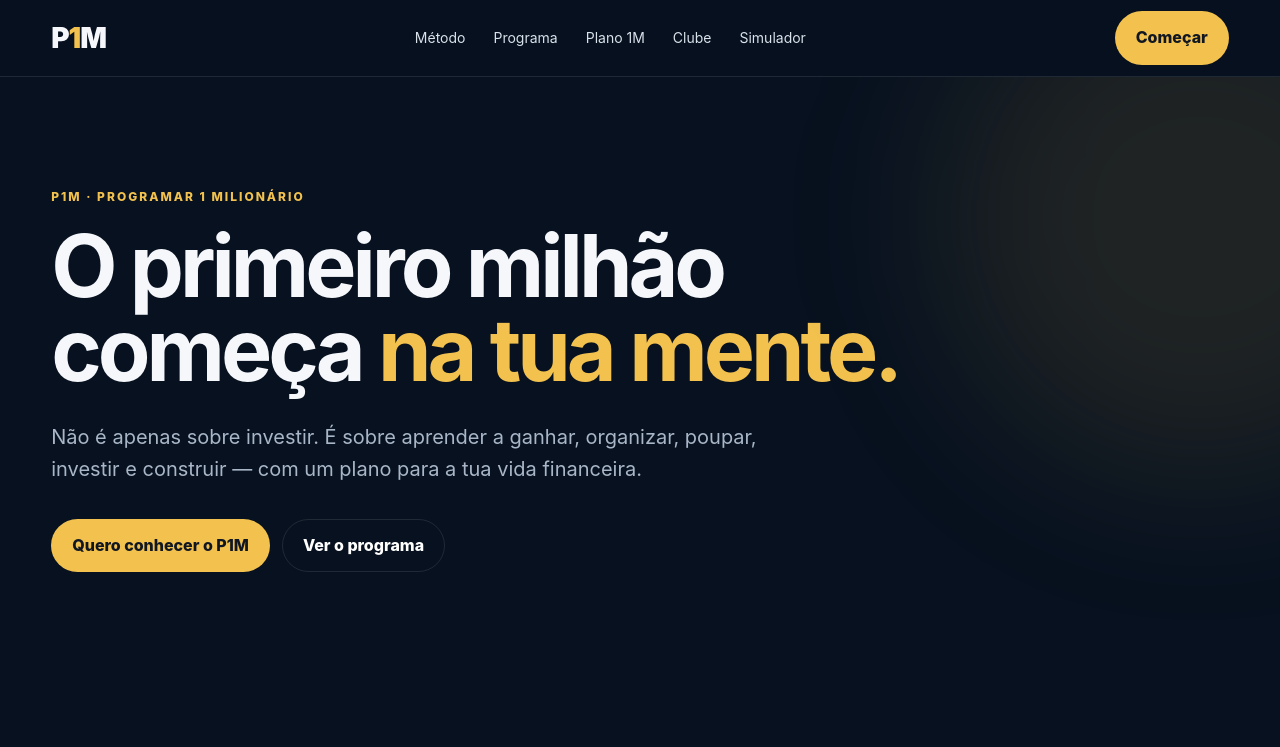
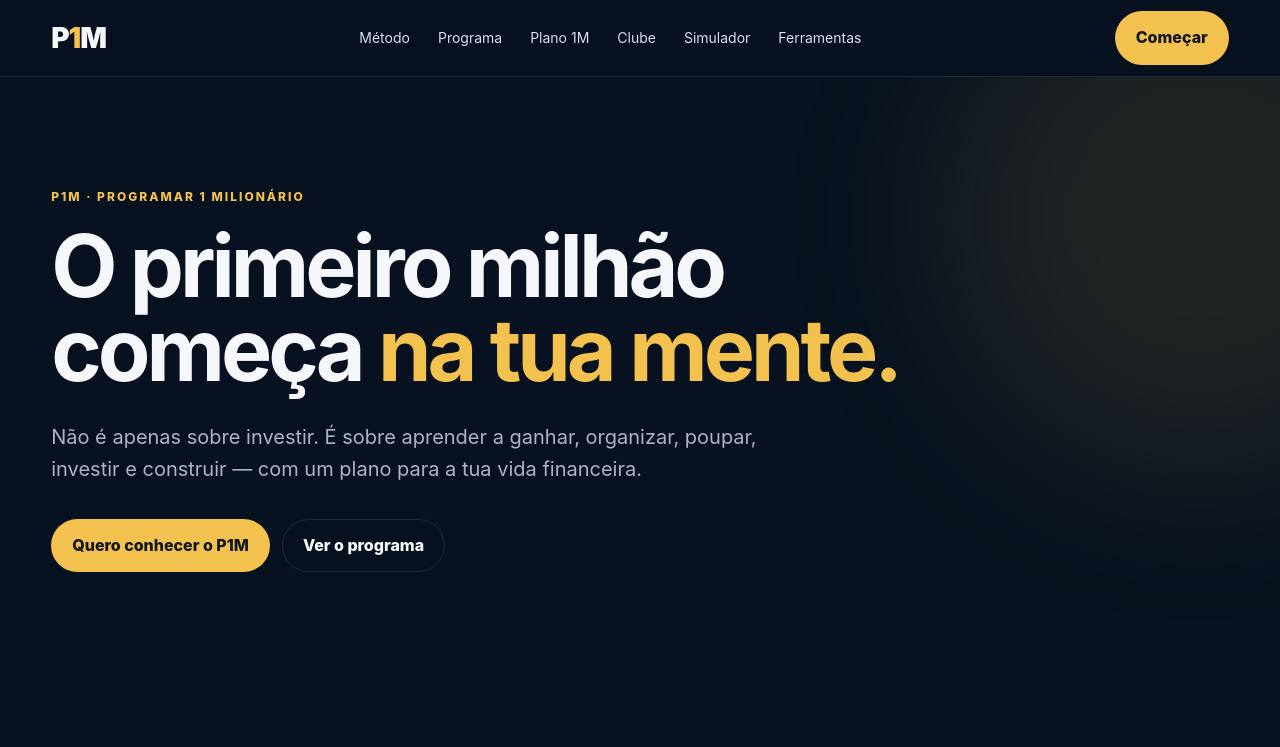
Before and after one commit to jaaZFreddy/website, a plain HTML site: page index.html in a window 1280 px wide. Shown: the top 747 px of the page. Drawn offline with Linux system fonts and the light colour scheme.

Commit message:
Update index.html

```diff
--- a/index.html
+++ b/index.html
@@ -69,6 +69,7 @@
       <li><a href="#plano">Plano 1M</a></li>
       <li><a href="#clube">Clube</a></li>
       <li><a href="/pages/simul.html">Simulador</a></li>
+      <li><a href="/pages/ferram.html">Ferramentas</a></li>
     </ul></nav>
     <a class="btn btn-primary" href="#comecar">Começar</a>
     <button class="menu" aria-label="Abrir menu">☰</button>
```
